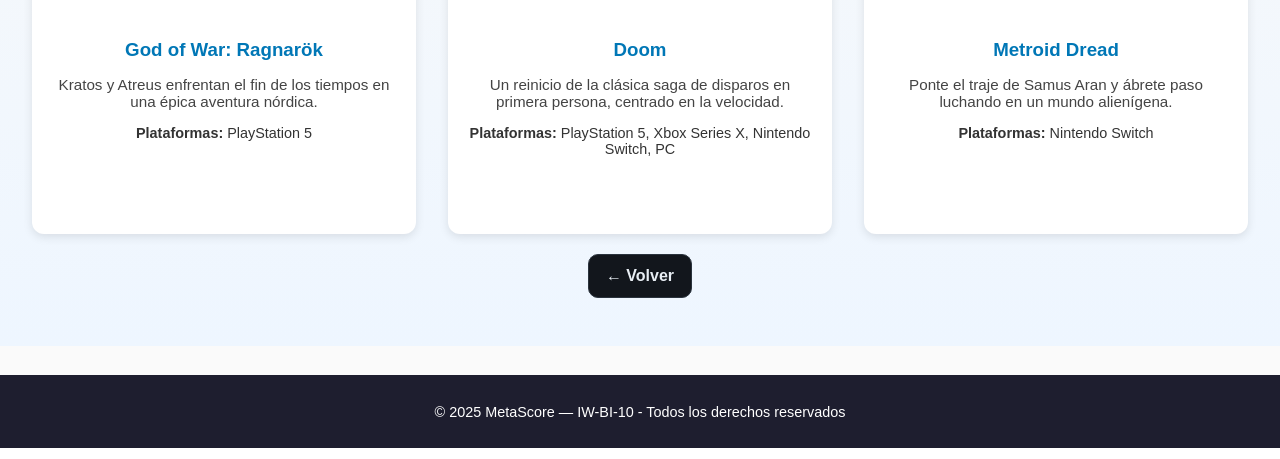
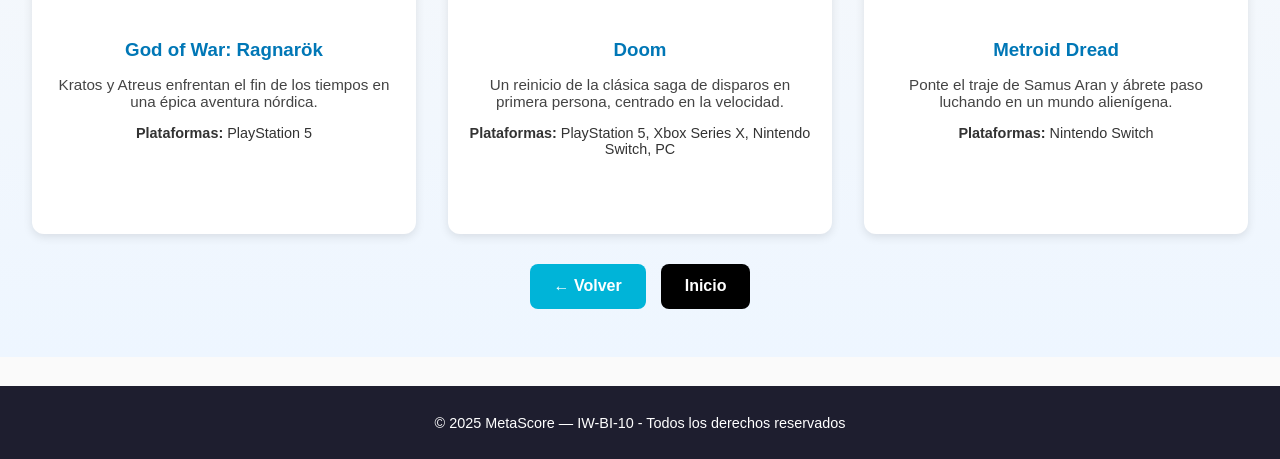
Before and after one commit to josuviteri/metascore, a Django app: page /es/generos/1/ in a window 1280 px wide. Shown: the part 459-918 px from the top of the page. Run offline with Django 5.2, Linux system fonts and the light colour scheme; data comes from the database, SQL or seed files in the repository.

Commit message:
Refactor button styles and update navigation links for consistency

```diff
--- a/appVideomaniacos/static/css/estilos.css
+++ b/appVideomaniacos/static/css/estilos.css
@@ -435,8 +435,7 @@ footer {
     margin-top: 2em;
 }
 
-.btn-volver,
-.btn-inicio {
+.btn-volver {
     display: inline-flex;
     align-items: center;
     justify-content: center;
@@ -448,19 +447,29 @@ footer {
     color: #fff;
     background-color: #00b4d8;
     transition: background 0.3s ease, transform 0.2s ease;
-}
-
-.btn-volver {
     font-weight: bold;
 }
 
 .btn-inicio {
-    background-color: #00b4d8;
+    display: inline-flex;
+    align-items: center;
+    justify-content: center;
+    height: 45px;
+    padding: 0 1.5em;
+    border-radius: 8px;
+    font-size: 1em;
+    text-decoration: none;
     color: #fff;
+    background-color: #000000;
     font-weight: bold;
+    transition: background 0.3s ease, transform 0.2s ease;
 }
 
-.btn-volver:hover,
+.btn-volver:hover {
+    background-color: #0056b3;
+    transform: scale(1.03);
+}
+
 .btn-inicio:hover {
     background-color: #0056b3;
     transform: scale(1.03);
--- a/appVideomaniacos/templates/detalle_genero.html
+++ b/appVideomaniacos/templates/detalle_genero.html
@@ -1,6 +1,8 @@
 {% extends "base.html" %}
 {% load static %}
-{% load i18n %} {% block titulo %}{{ genero.nombre }} - MetaScore{% endblock %}
+{% load i18n %}
+
+{% block titulo %}{{ genero.nombre }} - MetaScore{% endblock %}
 
 {% block contenido %}
 <section class="genero-detalle">
@@ -40,8 +42,10 @@
     <p class="sin-juegos">{% trans "No hay videojuegos registrados en este género." %}</p>
     {% endif %}
 
-    <div class="volver-container" style="margin-top: 20px; text-align: center;">
-        <a href="{% url 'generos' %}" class="btn-secundario">← {% trans "Volver" %}</a>
+    <div class="volver-container" style="margin-top: 30px; display: flex; justify-content: center; gap: 15px;">
+        <a href="{% url 'generos' %}" class="btn-volver">← {% trans "Volver" %}</a>
+
+        <a href="{% url 'index' %}" class="btn-inicio">{% trans "Inicio" %}</a>
     </div>
 </section>
 {% endblock %}
--- a/appVideomaniacos/templates/detalle_plataforma.html
+++ b/appVideomaniacos/templates/detalle_plataforma.html
@@ -30,7 +30,7 @@
     {% endif %}
 
     <div class="volver-container" style="margin-top: 20px;">
-        <a href="{% url 'plataformas' %}" class="btn-secundario">← {% trans "Volver" %}</a>
+        <a href="{% url 'plataformas' %}" class="btn-volver">← {% trans "Volver" %}</a>
     </div>
 </section>
 {% endblock %}
--- a/appVideomaniacos/templates/detalle_videojuego.html
+++ b/appVideomaniacos/templates/detalle_videojuego.html
@@ -37,8 +37,10 @@
                 {{ videojuego.score }}
             </p>
 
-            <div class="detalle-botones">
-                <a href="{% url 'videojuegos' %}" class="btn-volver">← {% trans "Volver" %}</a>
+            <div class="volver-container" style="margin-top: 30px; display: flex; justify-content: center; gap: 15px;">
+                <a href="{% url 'generos' %}" class="btn-volver">← {% trans "Volver" %}</a>
+
+                <a href="{% url 'index' %}" class="btn-inicio">{% trans "Inicio" %}</a>
             </div>
         </div>
     </div>
```
